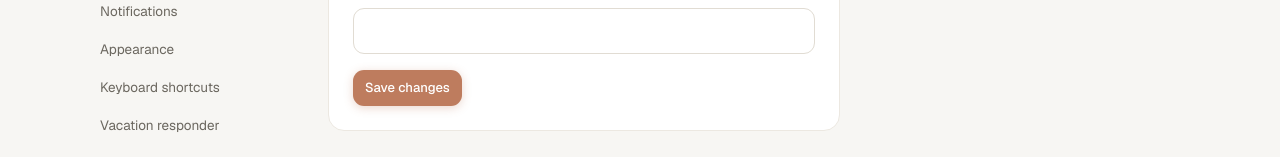
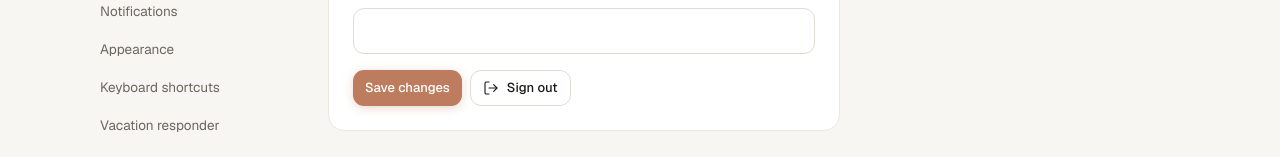
Before and after one commit to claretnnamocha/mailslip, a Next.js app: page /settings in a window 1280 px wide. Shown: the part 329-486 px from the top of the page. Built offline with nearby package versions, Linux system fonts and the light colour scheme; no server answers.

Commit message:
Add an explicit Sign out control in the sidebar and profile settings.
Replace the unlabeled account-row logout with a clear action so session end is discoverable.

```diff
--- a/src/app/settings/page.tsx
+++ b/src/app/settings/page.tsx
@@ -4,6 +4,7 @@ import { useSession } from "next-auth/react";
 import { useEffect, useState } from "react";
 import { Button } from "@/components/ui/button";
 import { Input } from "@/components/ui/input";
+import { SignOutButton } from "@/components/auth/sign-out-button";
 import { toast } from "sonner";
 
 export default function ProfileSettingsPage() {
@@ -47,9 +48,12 @@ export default function ProfileSettingsPage() {
           value={session?.user?.email || ""}
           disabled
         />
-        <Button onClick={save} disabled={saving} size="sm">
-          {saving ? "Saving…" : "Save changes"}
-        </Button>
+        <div className="flex flex-wrap items-center gap-2">
+          <Button onClick={save} disabled={saving} size="sm">
+            {saving ? "Saving…" : "Save changes"}
+          </Button>
+          <SignOutButton />
+        </div>
       </div>
     </div>
   );
--- /dev/null
+++ b/src/components/auth/sign-out-button.tsx
@@ -0,0 +1,52 @@
+"use client";
+
+import { signOut } from "next-auth/react";
+import { Button } from "@/components/ui/button";
+import { LogOutIcon } from "@/components/mail/icons";
+import { cn } from "@/lib/utils";
+
+type Props = {
+  className?: string;
+  variant?: "sidebar" | "button";
+};
+
+/**
+ * Clears the Auth.js session cookie and returns to the landing page.
+ * Dev credentials: session ends immediately.
+ * Zitadel: Mailslip session ends; configure post-logout redirect on the
+ * Zitadel app if you also want the IdP session cleared.
+ */
+export function SignOutButton({ className, variant = "button" }: Props) {
+  function handleSignOut() {
+    void signOut({ callbackUrl: "/" });
+  }
+
+  if (variant === "sidebar") {
+    return (
+      <button
+        type="button"
+        onClick={handleSignOut}
+        className={cn(
+          "flex w-full items-center gap-2.5 rounded-[10px] px-3 py-2 text-[13px] text-text-2 transition-colors hover:bg-hover hover:text-text",
+          className,
+        )}
+      >
+        <LogOutIcon size={16} />
+        Sign out
+      </button>
+    );
+  }
+
+  return (
+    <Button
+      type="button"
+      variant="secondary"
+      size="sm"
+      onClick={handleSignOut}
+      className={className}
+    >
+      <LogOutIcon size={16} />
+      Sign out
+    </Button>
+  );
+}
--- a/src/components/mail/icons.tsx
+++ b/src/components/mail/icons.tsx
@@ -248,3 +248,13 @@ export function BanIcon(props: IconProps) {
     </svg>
   );
 }
+
+export function LogOutIcon(props: IconProps) {
+  return (
+    <svg {...base(props)}>
+      <path d="M9 21H5a2 2 0 0 1-2-2V5a2 2 0 0 1 2-2h4" />
+      <polyline points="16 17 21 12 16 7" />
+      <line x1="21" y1="12" x2="9" y2="12" />
+    </svg>
+  );
+}
--- a/src/components/mail/sidebar.tsx
+++ b/src/components/mail/sidebar.tsx
@@ -1,9 +1,10 @@
 "use client";
 
 import Link from "next/link";
-import { useSession, signOut } from "next-auth/react";
+import { useSession } from "next-auth/react";
 import { LogoMark } from "@/components/brand/logo";
 import { Button } from "@/components/ui/button";
+import { SignOutButton } from "@/components/auth/sign-out-button";
 import { useMailStore } from "@/stores/mail-store";
 import { cn, initials } from "@/lib/utils";
 import {
@@ -147,16 +148,14 @@ export function Sidebar({ mobileOpen, onClose }: { mobileOpen?: boolean; onClose
         </Link>
         <Link
           href="/settings"
-          className="mb-2 flex items-center gap-2.5 rounded-[10px] px-3 py-2 text-[13px] text-text-2 hover:bg-hover"
+          className="mb-1 flex items-center gap-2.5 rounded-[10px] px-3 py-2 text-[13px] text-text-2 hover:bg-hover"
         >
           <SettingsIcon size={16} />
           Settings
         </Link>
-        <button
-          onClick={() => signOut({ callbackUrl: "/" })}
-          className="flex w-full items-center gap-2.5 rounded-[10px] px-3 py-2 text-left"
-        >
-          <span className="flex h-7 w-7 items-center justify-center rounded-full bg-accent text-[11px] font-semibold text-white">
+        <SignOutButton variant="sidebar" />
+        <div className="mt-2 flex items-center gap-2.5 rounded-[10px] px-3 py-2">
+          <span className="flex h-7 w-7 shrink-0 items-center justify-center rounded-full bg-accent text-[11px] font-semibold text-white">
             {initials(session?.user?.name, session?.user?.email)}
           </span>
           <span className="min-w-0 flex-1">
@@ -167,7 +166,7 @@ export function Sidebar({ mobileOpen, onClose }: { mobileOpen?: boolean; onClose
               {session?.user?.email}
             </span>
           </span>
-        </button>
+        </div>
       </div>
     </aside>
   );
```
